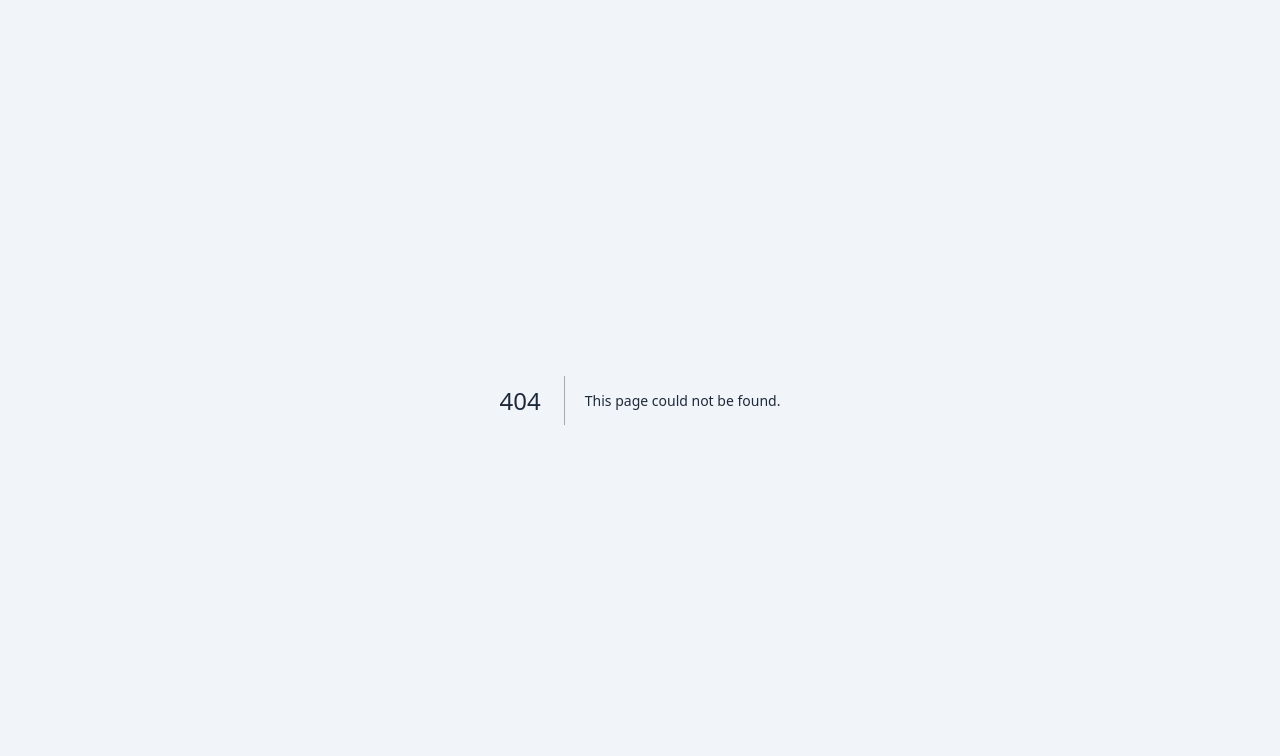
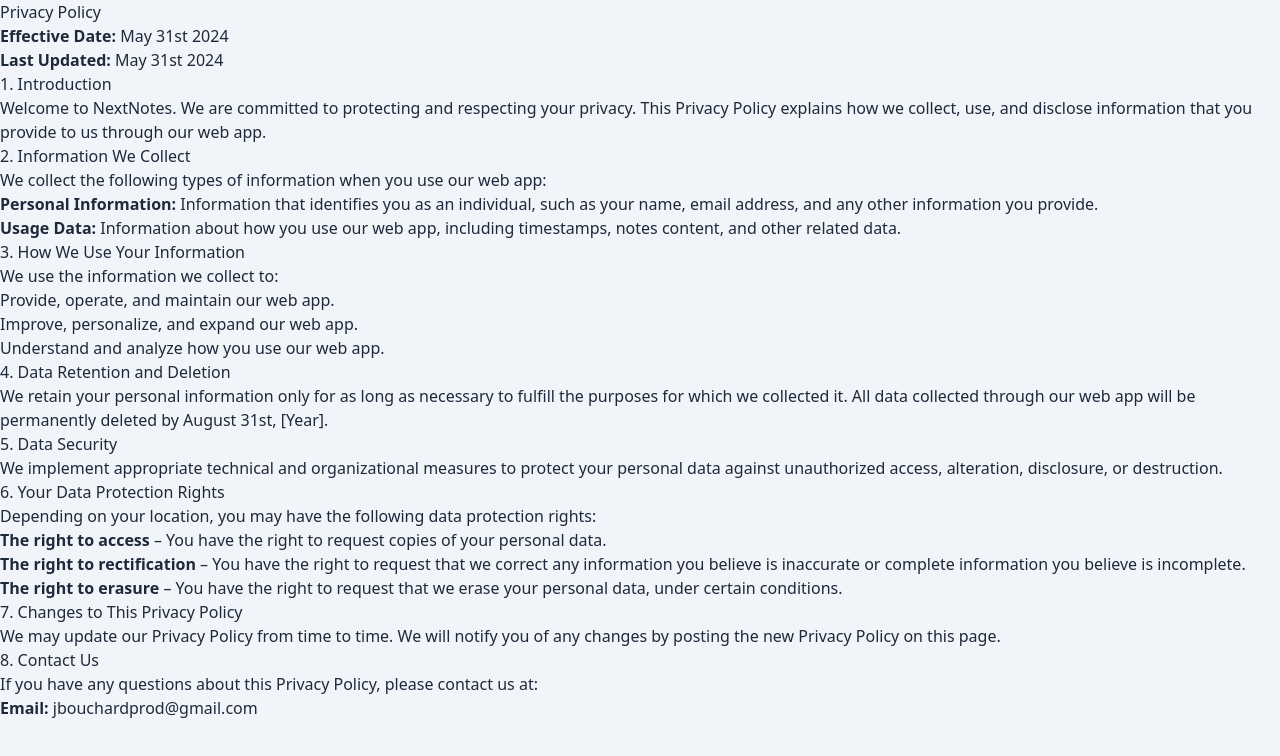
Before and after one commit to EaglesView/next-notes-app, a Next.js app: page /privacypolicy in a window 1280 px wide. Before the commit this address had no page. Shown: the top 756 px of the page. Built offline with nearby package versions, Linux system fonts and the light colour scheme.

Commit message:
updated legal

```diff
--- /dev/null
+++ b/app/privacypolicy/page.tsx
@@ -0,0 +1,57 @@
+export default function PrivacyPolicy() {
+    return <>
+        <h1>Privacy Policy</h1>
+
+        <p><strong>Effective Date:</strong> May 31st 2024</p>
+        <p><strong>Last Updated:</strong> May 31st 2024</p>
+
+        <h2>1. Introduction</h2>
+
+        <p>Welcome to NextNotes. We are committed to protecting and respecting your privacy. This Privacy Policy explains how we collect, use, and disclose information that you provide to us through our web app.</p>
+
+        <h2>2. Information We Collect</h2>
+
+        <p>We collect the following types of information when you use our web app:</p>
+        <ul>
+            <li><strong>Personal Information:</strong> Information that identifies you as an individual, such as your name, email address, and any other information you provide.</li>
+            <li><strong>Usage Data:</strong> Information about how you use our web app, including timestamps, notes content, and other related data.</li>
+        </ul>
+
+        <h2>3. How We Use Your Information</h2>
+
+        <p>We use the information we collect to:</p>
+        <ul>
+            <li>Provide, operate, and maintain our web app.</li>
+            <li>Improve, personalize, and expand our web app.</li>
+            <li>Understand and analyze how you use our web app.</li>
+        </ul>
+
+        <h2>4. Data Retention and Deletion</h2>
+
+        <p>We retain your personal information only for as long as necessary to fulfill the purposes for which we collected it. All data collected through our web app will be permanently deleted by August 31st, [Year].</p>
+
+        <h2>5. Data Security</h2>
+
+        <p>We implement appropriate technical and organizational measures to protect your personal data against unauthorized access, alteration, disclosure, or destruction.</p>
+
+        <h2>6. Your Data Protection Rights</h2>
+
+        <p>Depending on your location, you may have the following data protection rights:</p>
+        <ul>
+            <li><strong>The right to access</strong> – You have the right to request copies of your personal data.</li>
+            <li><strong>The right to rectification</strong> – You have the right to request that we correct any information you believe is inaccurate or complete information you believe is incomplete.</li>
+            <li><strong>The right to erasure</strong> – You have the right to request that we erase your personal data, under certain conditions.</li>
+        </ul>
+
+        <h2>7. Changes to This Privacy Policy</h2>
+
+        <p>We may update our Privacy Policy from time to time. We will notify you of any changes by posting the new Privacy Policy on this page.</p>
+
+        <h2>8. Contact Us</h2>
+
+        <p>If you have any questions about this Privacy Policy, please contact us at:</p>
+        <ul>
+            <li><strong>Email:</strong> jbouchardprod@gmail.com</li>
+        </ul>
+    </>
+}
--- /dev/null
+++ b/app/terms-of-service/page.tsx
@@ -0,0 +1,30 @@
+export default function TermsOfService() {
+    return <>
+        <h1>Terms of Service</h1>
+
+        <p>Please read these terms of service ("Terms") carefully before using NextNotes web application (the "Service") operated by NextNotes ("us", "we", or "our").</p>
+
+        <h2>1. Agreement to Terms</h2>
+
+        <p>By accessing or using our Service, you agree to be bound by these Terms. If you disagree with any part of the terms, then you may not access the Service.</p>
+
+        <h2>2. User Accounts</h2>
+
+        <p>To access our Service, you may be required to provide certain information including your name, email address, or login with one of our partner services such as GitHub or Google. You are responsible for maintaining the confidentiality of your account and password, including but not limited to the restriction of access to your computer and/or account. You agree to accept responsibility for any and all activities or actions that occur under your account and/or password, whether your password is with our Service or a third-party service. You must notify us immediately upon becoming aware of any breach of security or unauthorized use of your account.</p>
+
+        <h2>3. Service Interruptions</h2>
+
+        <p>Our Service is experimental and provided on an "as is" and "as available" basis. We do not warrant that the Service will be uninterrupted, timely, secure, or error-free, or that defects will be corrected. You acknowledge and agree that the use of the Service may be unstable and could lead to potential failures or service interruptions.</p>
+
+        <h2>4. Changes to Terms</h2>
+
+        <p>We reserve the right, at our sole discretion, to modify or replace these Terms at any time. If a revision is material, we will provide at least 30 days' notice prior to any new terms taking effect. What constitutes a material change will be determined at our sole discretion.</p>
+
+        <h2>5. Contact Us</h2>
+
+        <p>If you have any questions about these Terms, please contact us at:</p>
+        <ul>
+            <li><strong>Email:</strong> jbouchardprod@gmail.com </li>
+        </ul>
+    </>
+}
--- a/app/ui/Home/home.tsx
+++ b/app/ui/Home/home.tsx
@@ -5,7 +5,7 @@
 import { averiaSerif, inter } from '@/app/ui/fonts';
 import { Logo } from '@/app/ui/Logo'
 import { Session } from "next-auth";
-import { ButtonStatus } from "@/components/buttons";
+import ButtonStatus from "@/components/buttons/LoginButtons/login";
 interface HomeScreenProps {
     session: Session | null;
     status: "loading" | "authenticated" | "unauthenticated";
--- a/components/buttons/index.ts
+++ b/components/buttons/index.ts
@@ -6,5 +6,5 @@
     Hamburger,
     RegButton,
     RoundPlusButton,
-    ButtonStatus
+    ButtonStatus,
 }
```
Also changed, not shown: public/icon.png (added).
